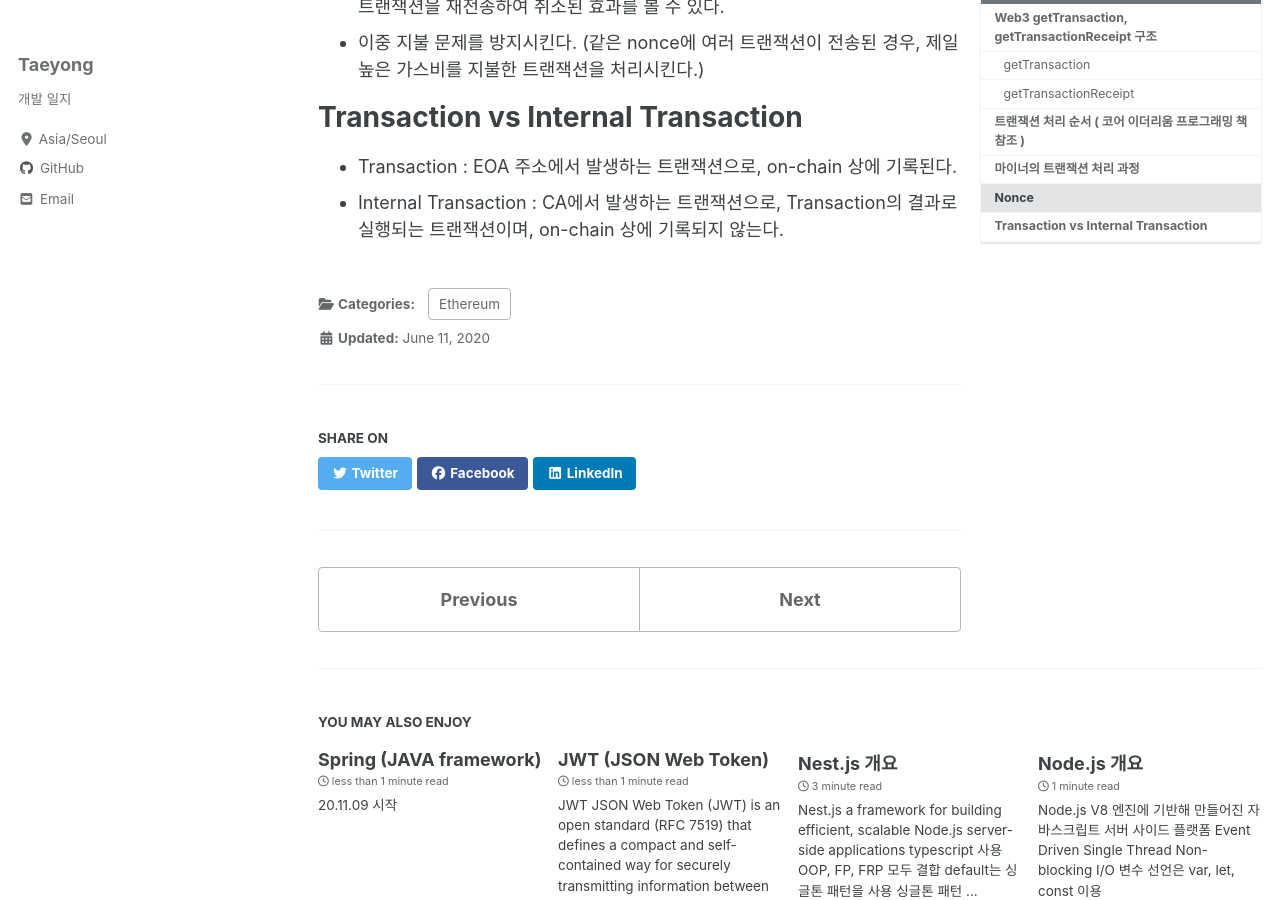
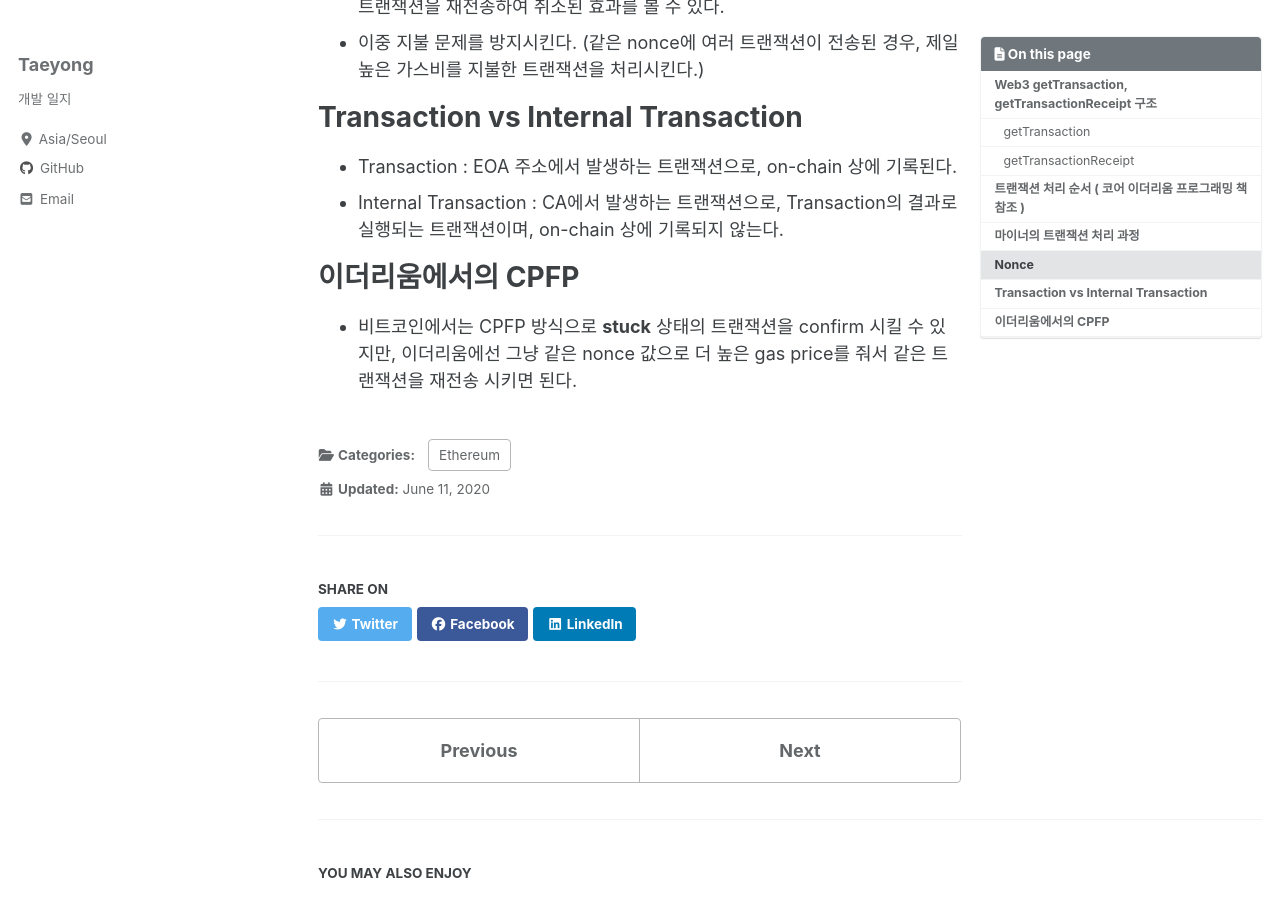
Before and after one commit to TaeYongHwang/TaeYongHwang.github.io, a Jekyll site: the page built from _posts/ethereum/2020-06-11-ethereum-transaction.md, in a window 1280 px wide and 900 px high, scrolled down 3077 px. Built offline with Jekyll 4.4.1, drawn with Linux system fonts in a browser that asks for light colours; cached includes are drawn as plain includes; nearby versions of some CDN libraries.

Commit message:
add ethereum

```diff
--- a/_posts/ethereum/2020-06-11-ethereum-transaction.md
+++ b/_posts/ethereum/2020-06-11-ethereum-transaction.md
@@ -96,3 +96,8 @@ categories: Ethereum
 # Transaction vs Internal Transaction
 - Transaction : EOA 주소에서 발생하는 트랜잭션으로, on-chain 상에 기록된다.
 - Internal Transaction : CA에서 발생하는 트랜잭션으로, Transaction의 결과로 실행되는 트랜잭션이며, on-chain 상에 기록되지 않는다.
+
+
+# 이더리움에서의 CPFP
+- 비트코인에서는 CPFP 방식으로 __stuck__ 상태의 트랜잭션을 confirm 시킬 수 있지만, 이더리움에선
+그냥 같은 nonce 값으로 더 높은 gas price를 줘서 같은 트랜잭션을 재전송 시키면 된다.
```
